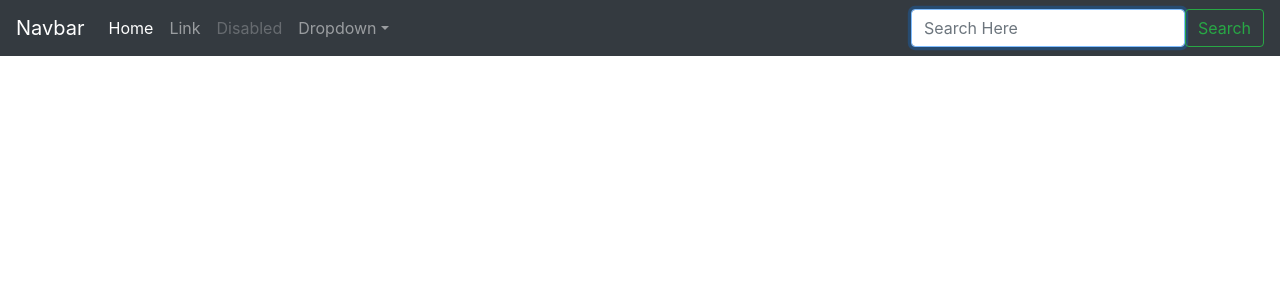
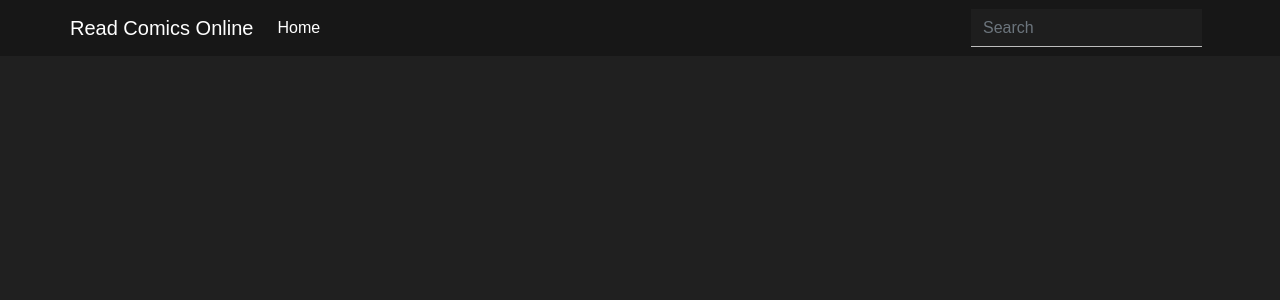
Before and after one commit to nahurup/comics-flask, a Flask app: template app/templates/base.html in a window 1280 px wide. Shown: the top 300 px of the page. Run offline with Flask 2, Linux system fonts and the light colour scheme; the template is opened without the code that fills it, so the values that code supplies are empty.

Commit message:
index.html css

```diff
--- a/app/__init__.py
+++ b/app/__init__.py
@@ -17,7 +17,7 @@ def index():
 @app.route('/<page>')
 def pages(page):
     data=get_list(page)
-    return render_template('index.html', data=data, pages_number=get_pagination_max(), page=page)
+    return render_template('index.html', data=data, pages_number=get_pagination_max(), page=int(page))
 
 @app.route('/comic/<comic_name>')
 def comic(comic_name):
--- a/app/static/styles/style.css
+++ b/app/static/styles/style.css
@@ -1,31 +1,53 @@
 body {
-    padding-top: 5rem;
+  background-color: #202020;
+  font-family: 'Poppins', sans-serif;
+  font-weight: 300;
+  color: var(--color-gray6);
 }
+
 .starter-template {
   padding: 3rem 1.5rem;
   text-align: center;
 }
 
-/* Pagination links */
-.pagination a {
-  color: black;
-  float: left;
-  padding: 8px 16px;
-  text-decoration: none;
-  transition: background-color .3s;
+.card {
+  color: #f2f2f2;
+  background-color: unset;
+  padding: 3px;
+  width: 160px;
 }
 
-/* Style the active/current link */
-.pagination a.active {
-  background-color: dodgerblue;
-  color: white;
+.card h4 {
+  font-size: 14px;
+  position: absolute;
+  bottom: -5px;
+  padding: 6px;
+  background: linear-gradient(to top, rgba(0, 0, 0, 0.85), transparent);
+  width: 153px;
 }
 
-/* Add a grey background color on mouse-over */
-.pagination a:hover:not(.active) {background-color: #ddd;}
+.form-inline .form-control {
+  background-color: rgba(255,255,255,0.032);
+  border: none;
+  border-radius: 0px;
+  border-bottom: 1px solid #bdbdbd;
+}
 
-.card {
-  width: 160px;
+a {
+  text-decoration: none;
+  color: inherit;
+}
+
+.navbar-dark {
+  background-color: #171717;
+}
+
+.m0 {
+  margin: 0;
+}
+
+.text-medium {
+  font-weight: 600;
 }
 
 .comic-header {
@@ -35,3 +57,68 @@ body {
 .pages-container {
   width: 100%;
 }
+
+.pagination {
+  width: 100%;
+  display: flex;
+  align-items: center;
+}
+
+.pagination2 {
+  display: inline-block;
+  padding: 0;
+  margin: 8px auto;
+}
+
+.pagination2 li {
+  display: inline;
+}
+
+.pagination2 li a {
+  color: white;
+  float: left;
+  padding: 8px 16px;
+  text-decoration: none;
+  font-weight: bold;
+}
+
+ul.pagination2 li a.active {
+  background-color: #523661;
+  color: white;
+  border: 1px solid #4CAF50;
+}
+
+.btnround li a {
+  border-radius: 5px;
+}
+
+ul.pagination2 li a:hover:not(.active) {
+  background-color: #3c3a3a;
+}
+
+.pagination a {
+  border-radius: 5px;
+}
+
+.pagination a.active {
+  border-radius: 5px;
+}
+
+.navbar-content {
+  position: relative;
+  display: -ms-flexbox;
+  display: flex;
+  -ms-flex-wrap: wrap;
+  flex-wrap: wrap;
+  -ms-flex-align: center;
+  align-items: center;
+  -ms-flex-pack: justify;
+  justify-content: space-between;
+  max-width: 1140px;
+  width: 100%;
+  margin: 0 auto;
+}
+
+.container {
+  padding-top: 12px;
+}
--- a/app/templates/base.html
+++ b/app/templates/base.html
@@ -17,38 +17,45 @@
   </head>
 <body>
 
-    <nav class="navbar navbar-expand-md navbar-dark bg-dark fixed-top">
-      <a class="navbar-brand" href="#">Navbar</a>
-      <button class="navbar-toggler" type="button" data-toggle="collapse" data-target="#navbarsExampleDefault" aria-controls="navbarsExampleDefault" aria-expanded="false" aria-label="Toggle navigation">
+<!--Navbar-->
+<nav class="navbar navbar-expand-lg navbar-dark primary-color">
+  <div class="navbar-content">
+  <!-- Navbar brand -->
+  <a class="navbar-brand" href="/">Read Comics Online</a>
+
+  <!-- Collapse button -->
+  <button class="navbar-toggler" type="button" data-toggle="collapse" data-target="#basicExampleNav"
+    aria-controls="basicExampleNav" aria-expanded="false" aria-label="Toggle navigation">
     <span class="navbar-toggler-icon"></span>
   </button>
 
-      <div class="collapse navbar-collapse" id="navbarsExampleDefault">
+  <!-- Collapsible content -->
+  <div class="collapse navbar-collapse" id="basicExampleNav">
+
+    <!-- Links -->
     <ul class="navbar-nav mr-auto">
       <li class="nav-item active">
-            <a class="nav-link" href="#">Home <span class="sr-only">(current)</span></a>
+        <a class="nav-link" href="/">Home
+          <span class="sr-only">(current)</span>
+        </a>
       </li>
-          <li class="nav-item">
-            <a class="nav-link" href="#">Link</a>
-          </li>
-          <li class="nav-item">
-            <a class="nav-link disabled" href="#">Disabled</a>
-          </li>
-          <li class="nav-item dropdown">
-            <a class="nav-link dropdown-toggle" href="http://example.com" id="dropdown01" data-toggle="dropdown" aria-haspopup="true" aria-expanded="false">Dropdown</a>
-            <div class="dropdown-menu" aria-labelledby="dropdown01">
-              <a class="dropdown-item" href="#">Action</a>
-              <a class="dropdown-item" href="#">Another action</a>
-              <a class="dropdown-item" href="#">Something else here</a>
+
+    </ul>
+    <!-- Links -->
+
+    <form action="{{ url_for('search') }}" method="get" class="form-inline">
+      <div class="md-form my-0">
+        <input class="form-control mr-sm-2" name="q" type="text" placeholder="Search" aria-label="Search">
       </div>
-          </li>
-        </ul>
-        <form action="{{ url_for('search') }}" method="get" class="form-inline my-2 my-lg-0">
-          <input class="form-control" name="q" placeholder="Search Here" autocomplete="off" autofocus="autofocus" type="text">
-          <button class="btn btn-outline-success my-2 my-sm-0" type="submit">Search</button>
     </form>
   </div>
+  <!-- Collapsible content -->
+  </div>
+
+
+
 </nav>
+<!--/.Navbar-->
 
     <main role="main" class="container">
         {% block container %}
```
Also changed, not shown: app/templates/index.html (+11 -10 lines). Lines whose indentation alone changed are shown as unchanged.
